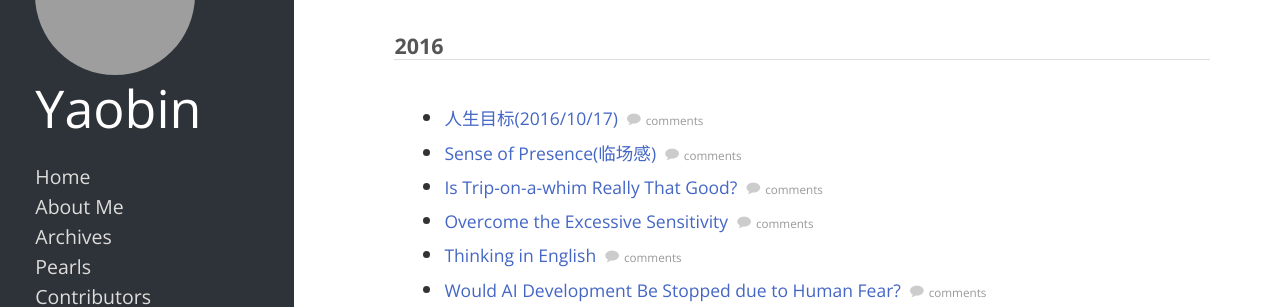
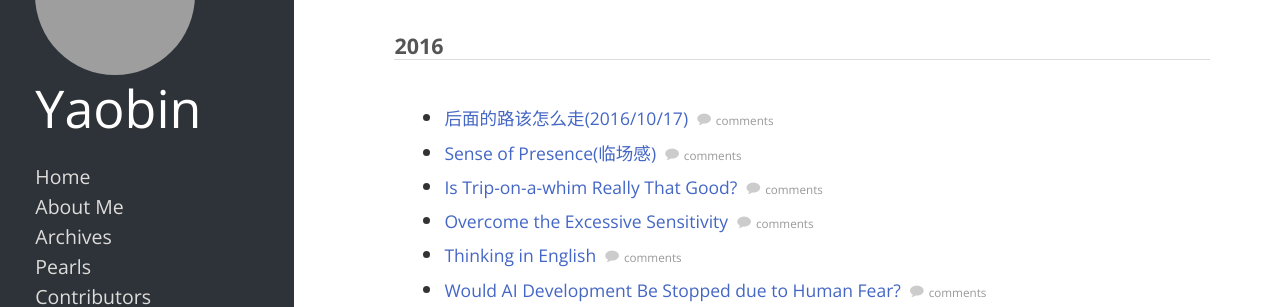
Before and after one commit to Tianhao25/yaobinwen.github.io, a Jekyll site: the page built from archive/index.html, in a window 1280 px wide. Shown: the part 132-439 px from the top of the page. Built offline with Jekyll 4.4.1, drawn with Linux system fonts in a browser that asks for light colours; nearby versions of some CDN libraries; comment, search, counter and statistics services are not loaded; grey boxes are pictures that could not be loaded.

Commit message:
Update title.

```diff
--- a/_posts/2016/2016-10-17-Life-purpose-2016-10-17.md
+++ b/_posts/2016/2016-10-17-Life-purpose-2016-10-17.md
@@ -1,6 +1,6 @@
 ---
 layout: post
-title: 人生目标(2016/10/17)
+title: 后面的路该怎么走(2016/10/17)
 date: 2016-10-17
 comments: true
 category: [Essay]
```
